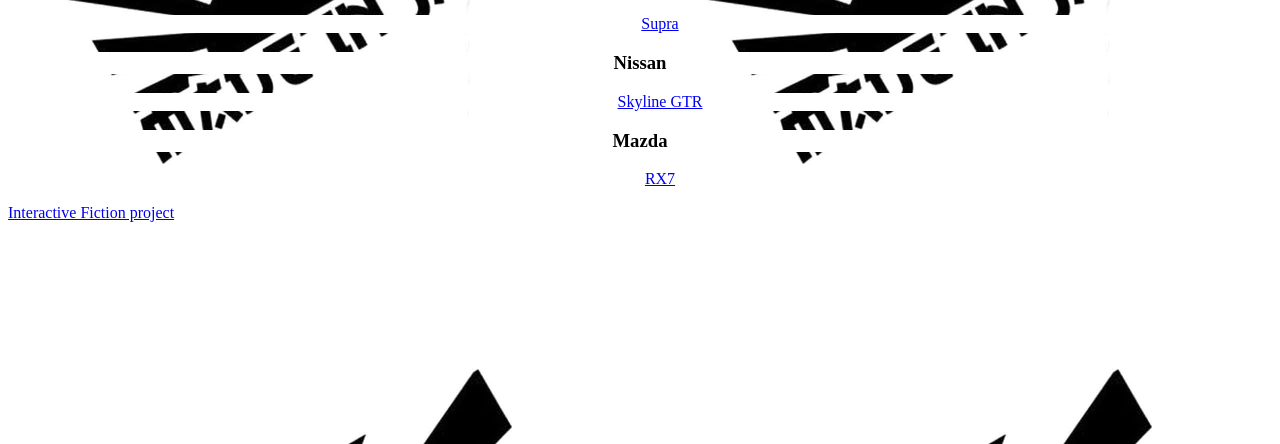
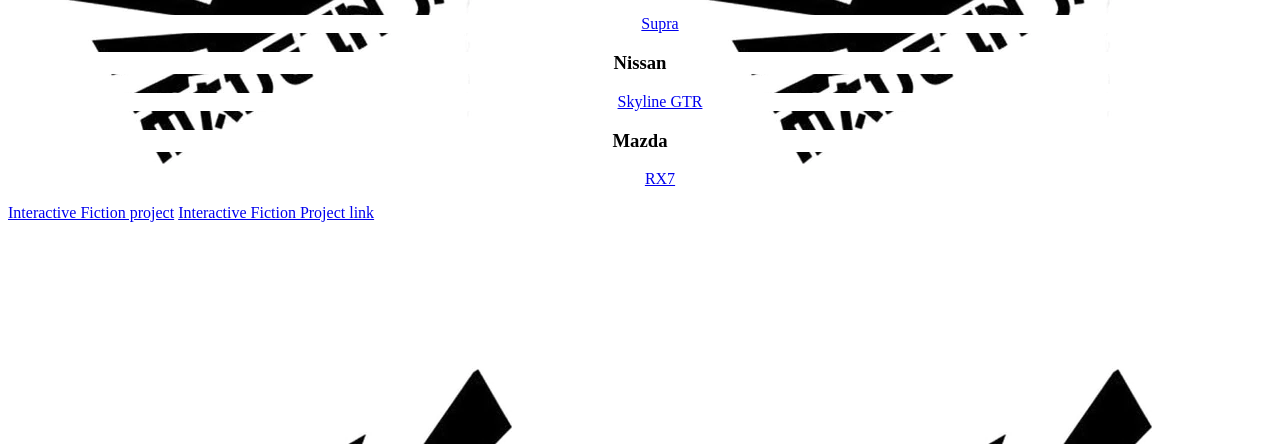
Before and after one commit to chancedayspicer/pxyis, a plain HTML site: page JDM.html in a window 1280 px wide. Shown: the part 356-800 px from the top of the page. Drawn offline with Linux system fonts and the light colour scheme.

Commit message:
Add files via upload

```diff
--- a/JDM.html
+++ b/JDM.html
@@ -43,6 +43,7 @@
                            <a href="RX7.html">RX7</a>
                          </ul>
                     <a href="DizzyChubbyBase.zip">Interactive Fiction project</a>
+                    <a href="https://repl.it/@chancedayspicer/DizzyChubbyBase">Interactive Fiction Project link</a>
                     </nav>
             </footer>
 
```
